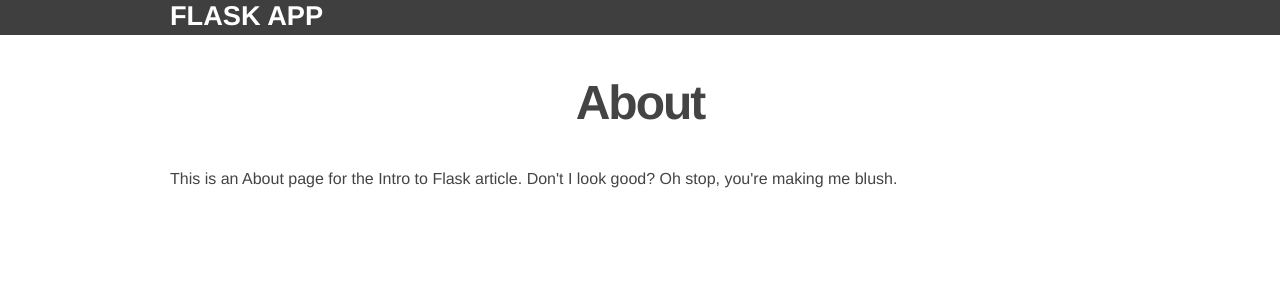
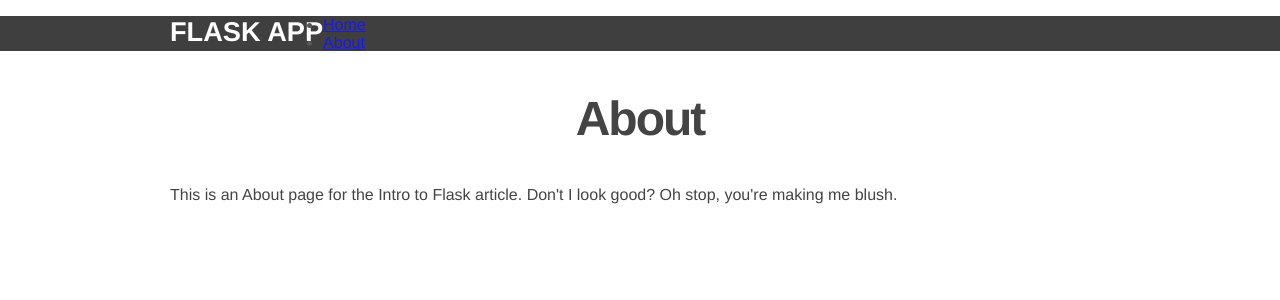
Before and after one commit to Chell0/cp-readiness, a Flask app: page /about in a window 1280 px wide. Shown: the top 300 px of the page. Run offline with Flask 2, Linux system fonts and the light colour scheme.

Commit message:
added navigation

```diff
--- a/app/templates/layout.html
+++ b/app/templates/layout.html
@@ -11,6 +11,12 @@
     <header>
         <div class="container">
             <h1 class="logo">Flask App</h1>
+            <nav>
+                <ul class="menu">
+                    <li><a href="{{ url_for('home') }}">Home</a></li>
+                    <li><a href="{{ url_for('about') }}">About</a></li>
+                </ul>
+            </nav>
         </div>
     </header>
 
```
